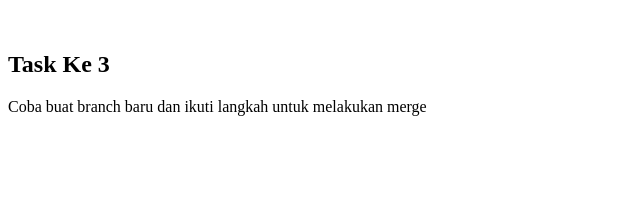
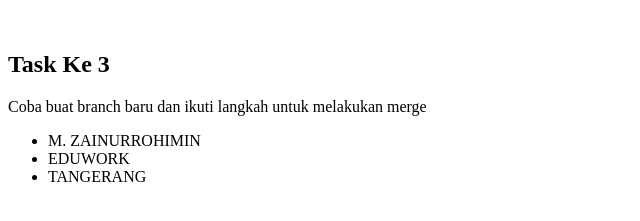
Before and after one commit to rohiminzainur/new-project-laravel, a plain HTML site: page index.html in a window 1280 px wide. Shown: the part 101-322 px from the top of the page, without its empty margins (0-640 px from the left). Drawn offline with Linux system fonts and the light colour scheme.

Commit message:
Menambahkan tag ul dan li pada branch main

```diff
--- a/index.html
+++ b/index.html
@@ -14,6 +14,11 @@
     <br>
     <h2>Task Ke 3</h2>
     <p>Coba buat branch baru dan ikuti langkah untuk melakukan merge</p>
+    <ul>
+        <li>M. ZAINURROHIMIN</li>
+        <li>EDUWORK</li>
+        <li>TANGERANG</li>
+    </ul>
 </body>
 
 </html>
```
